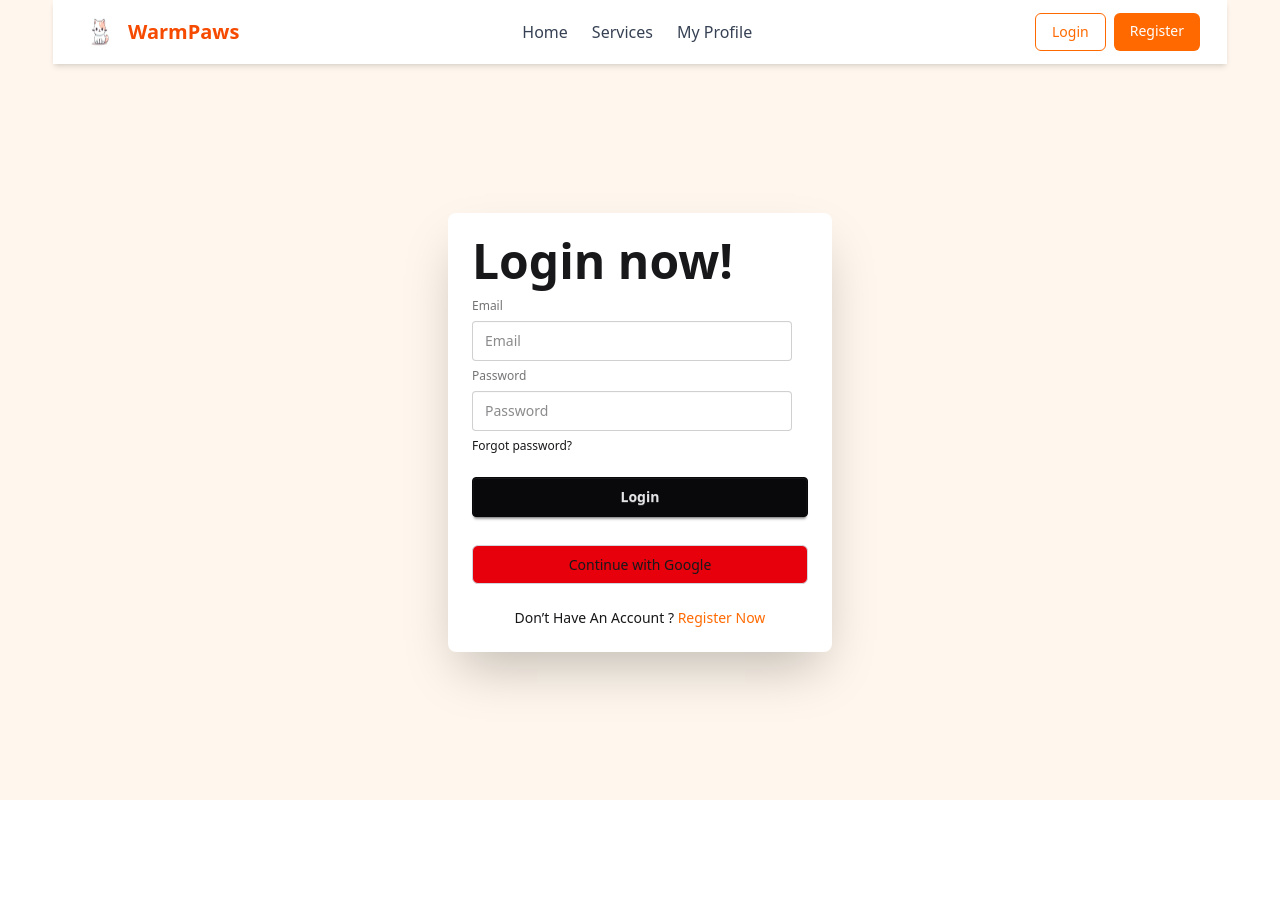
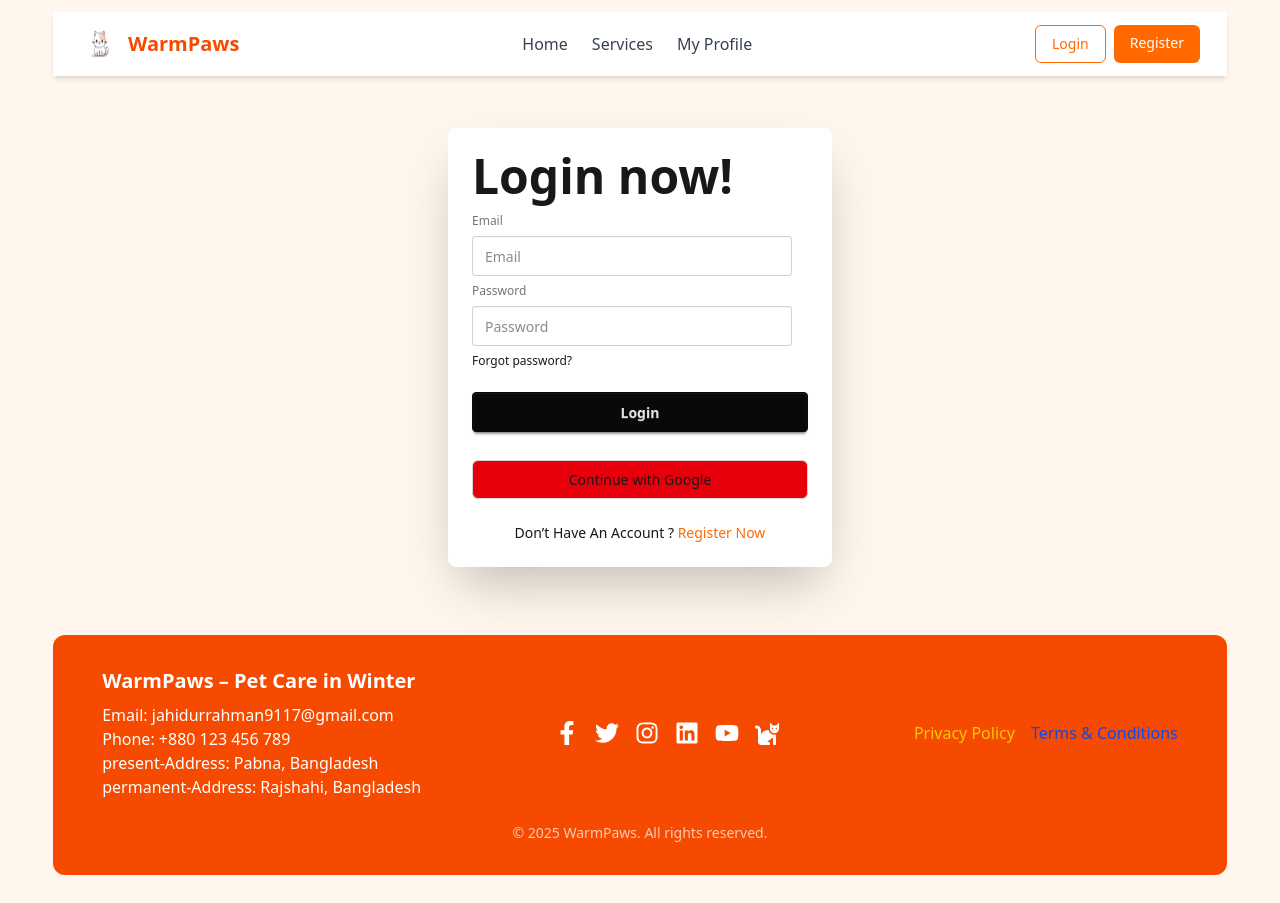
Before and after one commit to jahidur17/pet-care-in-winter-assignment-9, a React (Vite) app: page /auth/login in a window 1280 px wide. Before the commit the page ends 800 px from the top, so only its background shows below. Built offline with nearby package versions, Linux system fonts and the light colour scheme; no server answers.

Commit message:
added the footer section

```diff
--- a/package.json
+++ b/package.json
@@ -12,6 +12,7 @@
   "dependencies": {
     "@tailwindcss/vite": "^4.1.16",
     "daisyui": "^5.3.8",
+    "date-fns": "^4.1.0",
     "firebase": "^12.4.0",
     "react": "^19.1.1",
     "react-dom": "^19.1.1",
--- a/src/components/Footer.jsx
+++ b/src/components/Footer.jsx
@@ -1,21 +1,20 @@
 import React from "react";
-import { FaFacebookF, FaTwitter, FaInstagram } from "react-icons/fa";
+import { FaFacebookF, FaTwitter, FaInstagram, FaLinkedin, FaYoutube, FaCat, FaCalendarCheck } from "react-icons/fa";
 
 const Footer = () => {
   return (
-    <footer className="bg-orange-600 text-white py-8">
+    <footer className="bg-orange-600 text-white py-8 rounded-xl w-11/12 mx-auto">
       <div className="w-11/12 mx-auto flex flex-col md:flex-row justify-between items-center gap-6">
-        {/* Contact Info */}
         <div className="text-center md:text-left">
           <h3 className="text-xl font-bold mb-2">
             WarmPaws – Pet Care in Winter
           </h3>
-          <p>Email: info@warmpaws.com</p>
+          <p>Email: jahidurrahman9117@gmail.com</p>
           <p>Phone: +880 123 456 789</p>
-          <p>Address: Dhaka, Bangladesh</p>
+          <p>present-Address: Pabna, Bangladesh</p>
+          <p>permanent-Address: Rajshahi, Bangladesh</p>
         </div>
 
-        {/* Social Links */}
         <div className="flex gap-4 text-2xl">
           <a
             href="https://facebook.com"
@@ -38,17 +37,37 @@ const Footer = () => {
           >
             <FaInstagram />
           </a>
+          <a
+            href="https://www.linkedin.com/"
+            target="_blank"
+            rel="noopener noreferrer"
+          >
+            <FaLinkedin />
+          </a>
+          <a
+            href="https://www.youtube.com/"
+            target="_blank"
+            rel="noopener noreferrer"
+          >
+            <FaYoutube />
+          </a>
+          <a
+            href="https://www.battersea.org.uk/pet-advice/cat-care-advice/winter-cat-care"
+            target="_blank"
+            rel="noopener noreferrer"
+          >
+            <FaCat />
+          </a>
         </div>
 
-        {/* Policies */}
-        <div className="text-center md:text-right">
+        <div className="text-center md:text-right flex gap-4">
           <p>
-            <a href="/privacy" className="hover:underline">
+            <a href="/privacy-policy" className="hover:underline text-yellow-400">
               Privacy Policy
             </a>
           </p>
           <p>
-            <a href="/terms" className="hover:underline">
+            <a href="/terms" className="hover:underline text-blue-700">
               Terms & Conditions
             </a>
           </p>
--- a/src/layouts/AuthLayout.jsx
+++ b/src/layouts/AuthLayout.jsx
@@ -1,13 +1,21 @@
 import React from 'react';
 import { Outlet } from "react-router-dom";
 import Navbar from '../components/Navbar';
+import Footer from '../components/Footer';
 
 const AuthLayout = () => {
     return (
       <div className="min-h-screen flex flex-col  bg-orange-50">
-        <Navbar></Navbar>
-        <div className="flex-grow flex justify-center items-center w-full">
+        <div className='py-3'>
+          <Navbar></Navbar>
+        </div>
+        <div className="flex-grow flex justify-center items-center w-full py-10">
           <Outlet />
+        </div>
+        <div className="py-7">
+          <Footer>
+
+          </Footer>
         </div>
       </div>
     );
--- a/src/layouts/MainLayout.jsx
+++ b/src/layouts/MainLayout.jsx
@@ -1,6 +1,7 @@
 import React from 'react';
 import Navbar from '../components/Navbar';
 import { Outlet } from "react-router-dom";
+import Footer from '../components/Footer';
 const MainLayout = () => {
     return (
       <div className="min-h-screen flex flex-col">
@@ -10,7 +11,9 @@ const MainLayout = () => {
         <main className=" p-4">
           <Outlet></Outlet>
         </main>
-        <footer></footer>
+        <footer>
+            <Footer></Footer>
+        </footer>
       </div>
     );
 };
--- /dev/null
+++ b/src/pages/PrivacyPolicy.jsx
@@ -0,0 +1,102 @@
+import React from "react";
+
+const PrivacyPolicy = () => {
+  return (
+    <div className="max-w-4xl mx-auto p-6 bg-white shadow-md rounded-lg mt-10 mb-10">
+      <h1 className="text-3xl font-bold text-orange-600 mb-4">
+        Privacy Policy
+      </h1>
+      <p className="text-gray-600 mb-6">
+        Effective Date: <strong>October 24, 2025</strong>
+      </p>
+
+      <p className="text-gray-700 mb-4">
+        Welcome to <strong>PetCare</strong>. Your privacy is very important to
+        us. This Privacy Policy explains how we collect, use, and protect your
+        personal information when you use our website or services.
+      </p>
+
+      <h2 className="text-xl font-semibold mt-6 mb-2 text-orange-500">
+        1. Information We Collect
+      </h2>
+      <ul className="list-decimal list-inside text-gray-700 space-y-1">
+        <li>
+          Personal Information such as your name, email address, and password
+          when you register.
+        </li>
+        <li>
+          Non-personal data like browser type, device info, and usage
+          statistics.
+        </li>
+        <li>
+          Cookies to improve your browsing experience and website performance.
+        </li>
+      </ul>
+
+      <h2 className="text-xl font-semibold mt-6 mb-2 text-orange-500">
+        2. How We Use Your Information
+      </h2>
+      <ul className="list-decimal list-inside text-gray-700 space-y-1">
+        <li>To create and manage your PetCare account.</li>
+        <li>To send important updates or pet care tips (with your consent).</li>
+        <li>To improve our website and personalize your experience.</li>
+      </ul>
+
+      <h2 className="text-xl font-semibold mt-6 mb-2 text-orange-500">
+        3. Information Sharing
+      </h2>
+      <p className="text-gray-700 mb-4">
+        We do <strong>not</strong> sell, rent, or share your personal data with
+        third parties. However, we may share limited information if required by
+        law.
+      </p>
+
+      <h2 className="text-xl font-semibold mt-6 mb-2 text-orange-500">
+        4. Data Security
+      </h2>
+      <p className="text-gray-700 mb-4">
+        We take appropriate security measures to protect your information from
+        unauthorized access, alteration, or disclosure.
+      </p>
+
+      <h2 className="text-xl font-semibold mt-6 mb-2 text-orange-500">
+        5. Your Choices
+      </h2>
+      <ul className="list-decimal list-inside text-gray-700 space-y-1">
+        <li>You can update or delete your account at any time.</li>
+        <li>You can disable cookies through your browser settings.</li>
+        <li>You can unsubscribe from email notifications whenever you want.</li>
+      </ul>
+
+      <h2 className="text-xl font-semibold mt-6 mb-2 text-orange-500">
+        6. Changes to This Policy
+      </h2>
+      <p className="text-gray-700 mb-4">
+        We may update this Privacy Policy from time to time. Any changes will be
+        posted on this page with an updated date.
+      </p>
+
+      <h2 className="text-xl font-semibold mt-6 mb-2 text-orange-500">
+        7. Contact Us
+      </h2>
+      <p className="text-gray-700 mb-2">
+        If you have any questions about this Privacy Policy, please contact us:
+      </p>
+      <p className="text-gray-700">
+        📧 Email:{" "}
+        <a
+          href="mailto:support@petcare.com"
+          className="text-blue-500 hover:underline"
+        >
+          support@petcare.com
+        </a>
+      </p>
+
+      <p className="text-center text-gray-500 text-sm mt-10">
+        © 2025 PetCare. All rights reserved.
+      </p>
+    </div>
+  );
+};
+
+export default PrivacyPolicy;
--- /dev/null
+++ b/src/pages/Terms.jsx
@@ -0,0 +1,22 @@
+import React from "react";
+
+const Terms = () => {
+  return (
+    <div className="w-full mx-auto py-10 text-center bg-base-100   shrink-0 shadow-2xl">
+      <h1 className="text-3xl font-bold mb-4 text-blue-500">Terms & Conditions</h1>
+      <p className="text-gray-700 leading-relaxed font-semibold">
+        Welcome to WarmPaws! These terms and conditions outline the rules and
+        regulations for using our Pet Care in Winter services.
+      </p>
+      <ol className="list-disc ml-6 mt-4 space-y-2 text-gray-600 font-semibold ">
+        <li>Use the site responsibly and with care for your pets.</li>
+        <li>Do not misuse or distribute our content without permission.</li>
+        <li>
+          We may update these terms at any time, so please review regularly.
+        </li>
+      </ol>
+    </div>
+  );
+};
+
+export default Terms;
--- a/src/routes/Router.jsx
+++ b/src/routes/Router.jsx
@@ -8,54 +8,65 @@ import Services from "../pages/Services";
 import ServicesLayout from "../layouts/ServicesLayout";
 import AuthLayout from "../layouts/AuthLayout";
 import PrivateRoute from "./PrivateRoute";
+import Terms from "../pages/Terms";
+import PrivacyPolicy from "../pages/PrivacyPolicy";
 
 const router = createBrowserRouter([
   {
     path: "/",
     element: <MainLayout></MainLayout>,
-    children:[
+    children: [
       {
-            index:true,
-            element:<Home></Home>,
+        index: true,
+        element: <Home></Home>,
       },
       {
-            path:"services",
-            element:<ServicesLayout></ServicesLayout>,
-            children:[
+        path: "services",
+        element: <ServicesLayout></ServicesLayout>,
+        children: [
           {
-                    index:true,
-                    element:<Services></Services>
-                }
-            ]
+            index: true,
+            element: <Services></Services>,
+          },
+        ],
       },
       {
-            path:"profile",
-            element:<PrivateRoute>
+        path: "profile",
+        element: (
+          <PrivateRoute>
             <Profile></Profile>
           </PrivateRoute>
-        }
-    ]
+        ),
+      },
+    ],
   },
   {
     path: "auth",
     element: <AuthLayout></AuthLayout>,
-    children:[
+    children: [
       {
-            path:"/auth/login",
-            element:<Login></Login>
+        path: "/auth/login",
+        element: <Login></Login>,
       },
       {
-            path:"/auth/register",
-            element:<Register></Register>
-        }
-    ]
+        path: "/auth/register",
+        element: <Register></Register>,
+      },
+    ],
+  },
+  {
+    path: "/terms",
+    element: <Terms></Terms>,
+  },
+  {
+    path: "/privacy-policy",
+    element:<PrivacyPolicy></PrivacyPolicy>
   },
 
-
   {
-    path:"/*",
-    element:<h1>Error404</h1>
-  }
+    path: "/*",
+    element: <h1>Error404</h1>,
+  },
 ]);
 
 export default router;
```
Also changed, not shown: 1 other file (tests, documents, lock files or other folders). Lines whose indentation alone changed are shown as unchanged.
